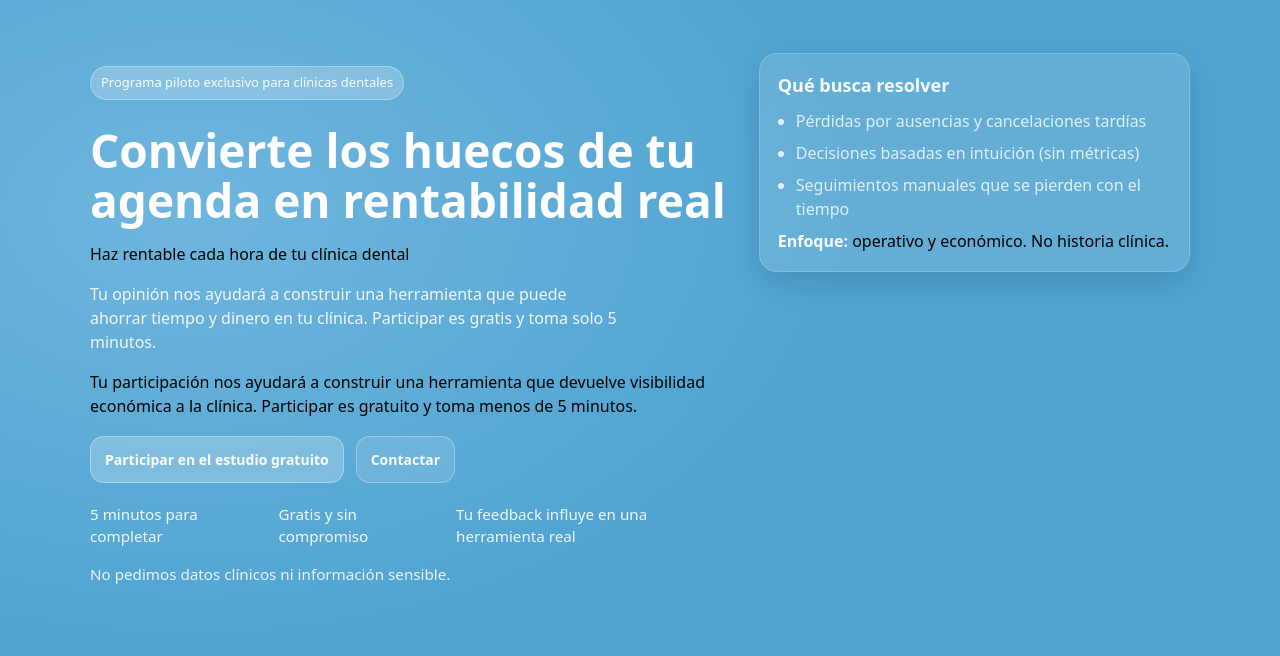
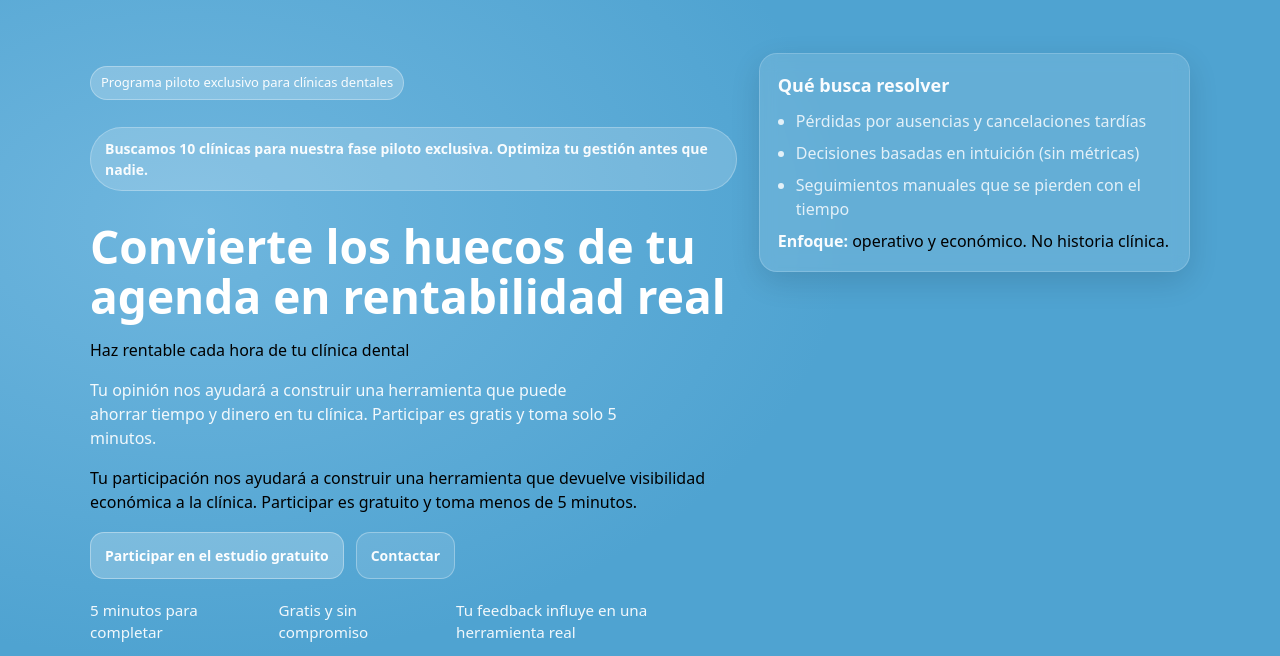
Before and after one commit to ovalderramabarreto-crear/dentalconnect-landing, a website: page index.html in a window 1280 px wide. Shown: the part 88-744 px from the top of the page. Drawn offline with Linux system fonts and the light colour scheme.

Commit message:
Add pilot urgency banner

```diff
--- a/index.html
+++ b/index.html
@@ -42,6 +42,10 @@
         <div class="container hero__inner">
           <div class="hero__content">
             <p class="badge">Programa piloto exclusivo para clínicas dentales</p>
+            <div class="pilot-banner">
+  Buscamos 10 clínicas para nuestra fase piloto exclusiva. Optimiza tu gestión antes que nadie.
+</div>
+
             <h1>
   Convierte los huecos de tu agenda en rentabilidad real
 </h1>
--- a/src/style.css
+++ b/src/style.css
@@ -245,3 +245,14 @@ h3 { margin: 0 0 10px; font-size: 18px; }
   border: 1px solid rgba(255,255,255,0.30);
   color: rgba(255,255,255,0.96);
 }
+.pilot-banner{
+  margin: 14px 0 18px;
+  padding: 10px 14px;
+  border-radius: 999px;
+  display: inline-block;
+  font-weight: 600;
+  font-size: 14px;
+  background: rgba(255,255,255,0.18);
+  border: 1px solid rgba(255,255,255,0.25);
+  color: rgba(255,255,255,0.95);
+}
```
